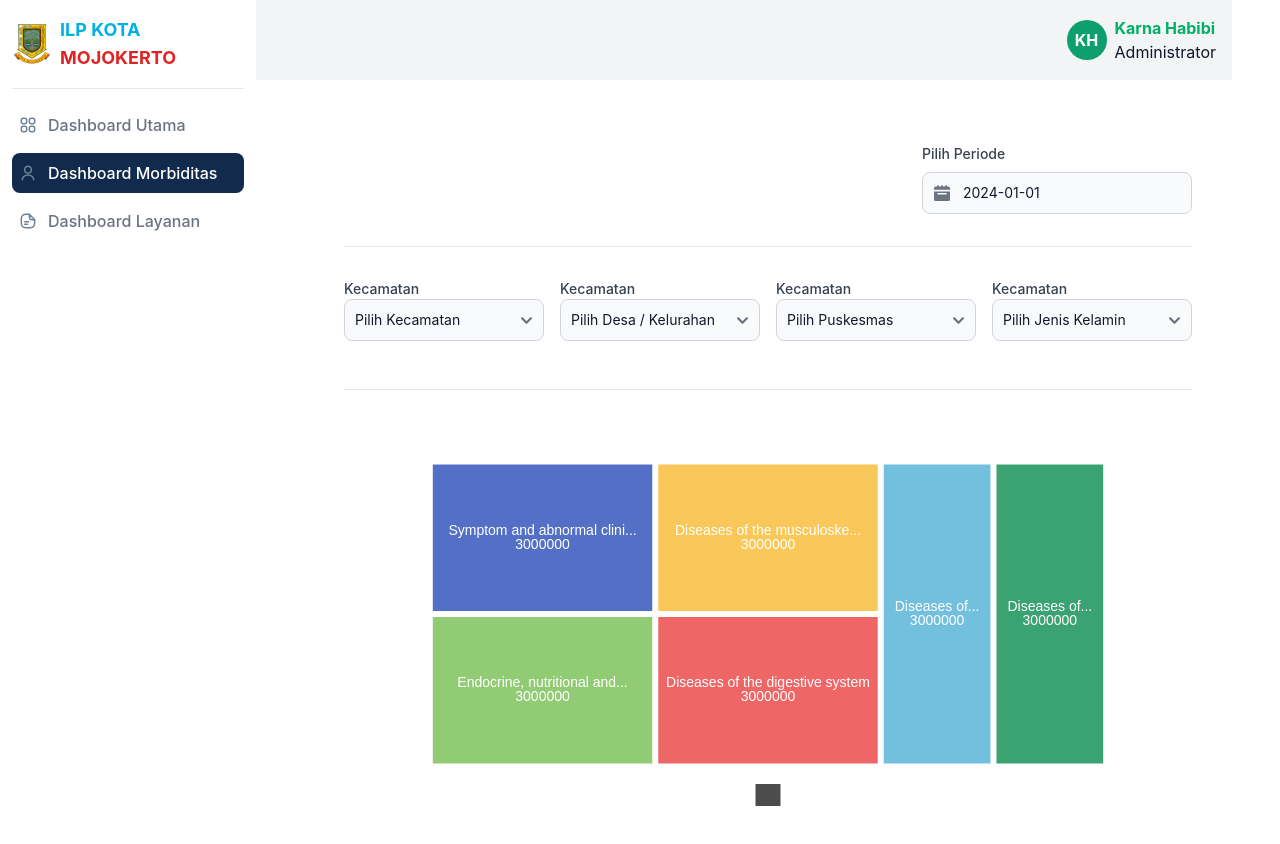
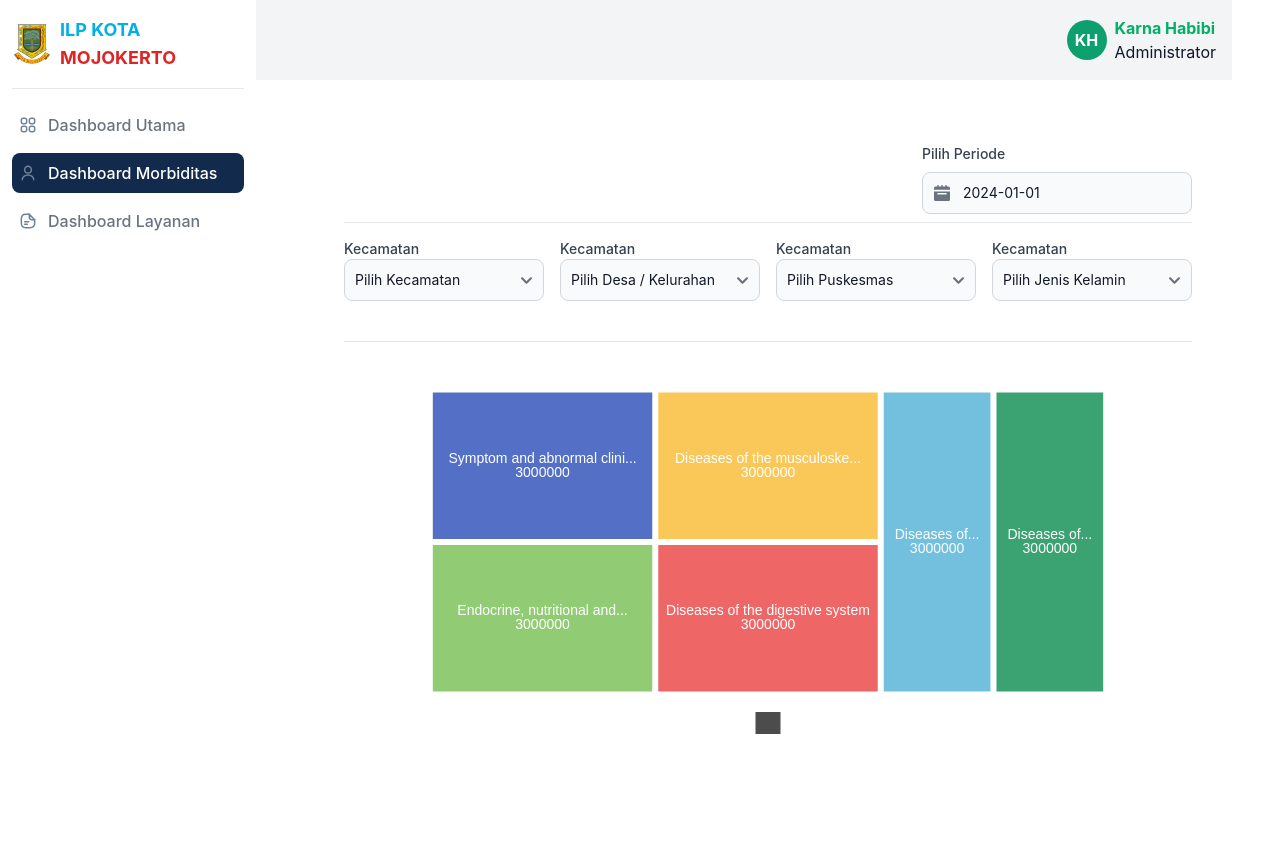
Before and after one commit to winatabayu00/chisu-dasboard-ui, a React (Vite) app: page /morbiditas-dashboard in a window 1280 px wide. Shown: the top 844 px of the page. Built offline with nearby package versions, Linux system fonts and the light colour scheme.

Commit message:
refactor: ui for main dashboard

```diff
--- a/src/pages/MorbiditasDashboard.tsx
+++ b/src/pages/MorbiditasDashboard.tsx
@@ -68,12 +68,12 @@ const Dashboard: React.FC = () => {
                     {/* Date range filter */}
                     <DateRangeFilter />
 
-                    <hr className="h-px my-8 bg-gray-200 border-0 dark:bg-gray-700" />
+                    <hr className="h-px my-2 bg-gray-200 border-0 dark:bg-gray-700" />
 
                     {/* Options header */}
                     <OptionHeaderDashboard />
 
-                    <hr className="h-px my-8 bg-gray-200 border-0 dark:bg-gray-700" />
+                    <hr className="h-px my-2 bg-gray-200 border-0 dark:bg-gray-700" />
 
                     {/* ECharts Treemap Section */}
                     <div className="w-full h-96">
```
